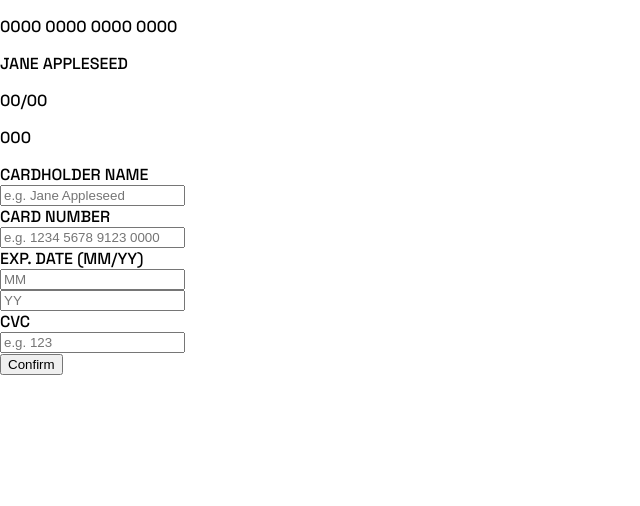
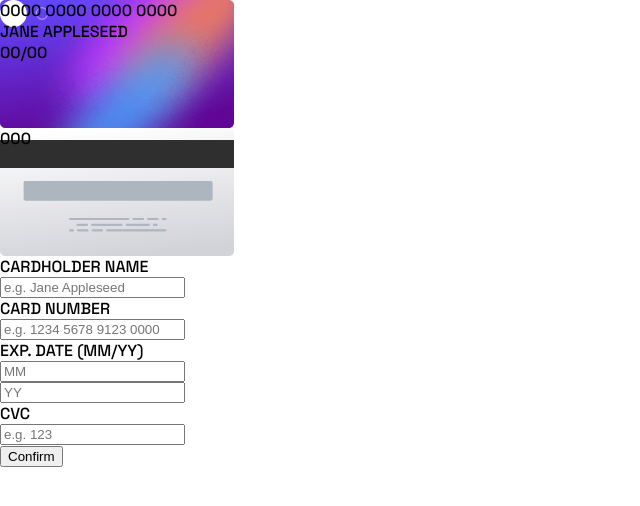
Before and after one commit to wishba/interactive-card-details-form-main, a React (Create React App) app: page / in a window 1280 px wide. Shown: the top 506 px of the page, without its empty margins (0-640 px from the left). Built offline with nearby package versions, Linux system fonts and the light colour scheme.

Commit message:
card front back bg

```diff
--- a/src/component/CardBack.js
+++ b/src/component/CardBack.js
@@ -2,8 +2,8 @@ import React from 'react'
 
 export default function CardBack(props) {
   return (
-    <>
+    <div className='card__back'>
       <p>{props.cardCVC ? props.cardCVC : '000'}</p>
-    </>
+    </div>
   )
 }
--- a/src/component/CardFront.js
+++ b/src/component/CardFront.js
@@ -2,7 +2,7 @@ import React from 'react'
 
 export default function CardFront(props) {
   return (
-    <>
+    <div className='card__front'>
       <p>{props.cardNumber ? props.cardNumber : '0000 0000 0000 0000'}</p>
       <p>{props.cardName ? props.cardName : 'JANE APPLESEED'}</p>
       <p>
@@ -10,6 +10,6 @@ export default function CardFront(props) {
         /
         <span>{props.cardY ? props.cardY : '00'}</span>
       </p>
-    </>
+    </div>
   )
 }
--- a/src/index.css
+++ b/src/index.css
@@ -8,6 +8,28 @@ body {
   margin: 0;
   padding: 0;
   font-family: 'Space Grotesk', sans-serif;
+}
+
+p {
+  margin: 0;
+}
+
+.card__front {
+  background-image:
+    url(images/card-logo.svg),
+    url(images/bg-card-front.png);
+  background-size:
+    3em,
+    contain;
+  background-repeat: no-repeat;
+  height: 8em;
+}
+
+.card__back {
+  background-image: url(images/bg-card-back.png);
+  background-size: contain;
+  background-repeat: no-repeat;
+  height: 8em;
 }
 
 #fillForm>* {
```
